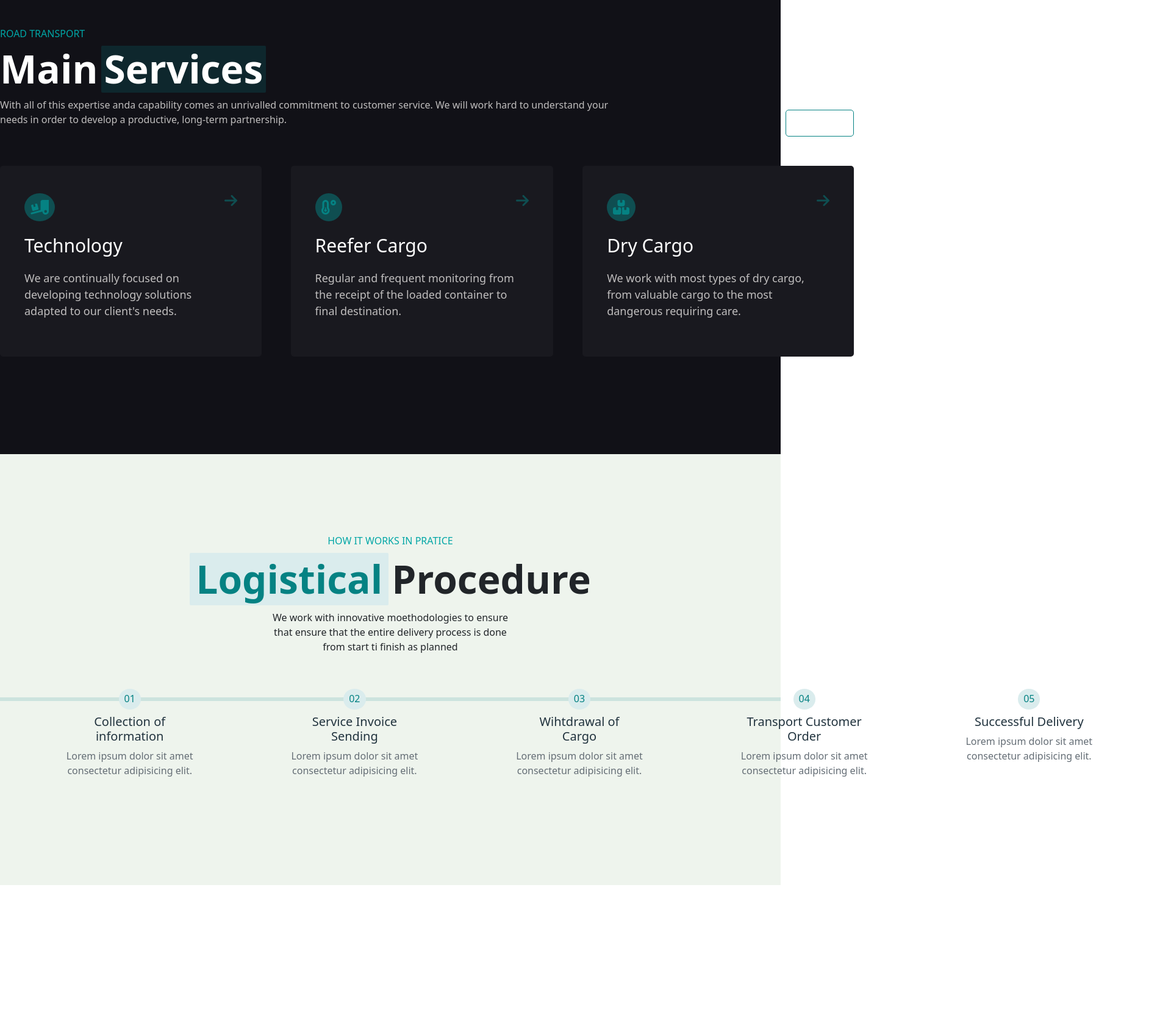
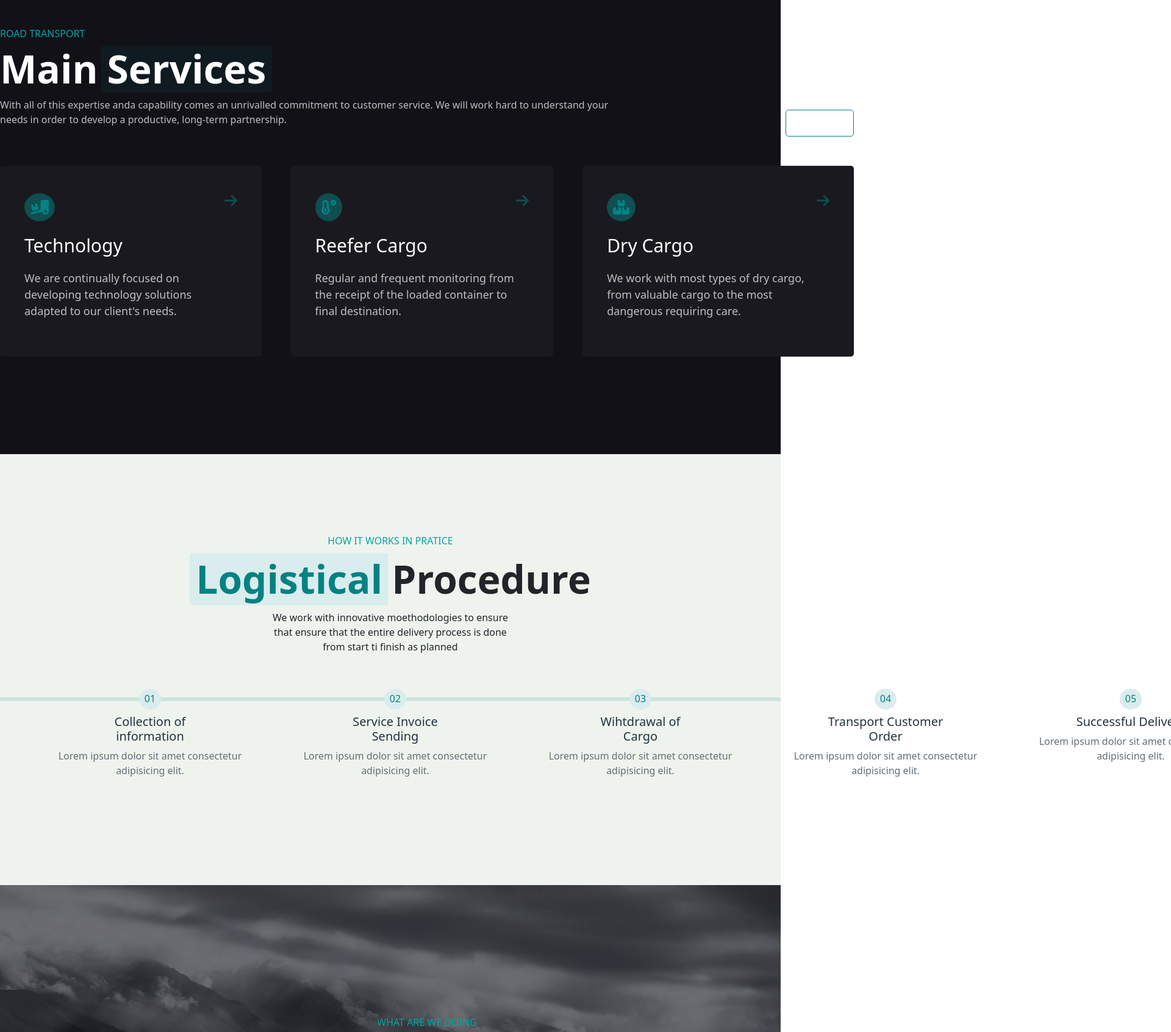
Before and after one commit to Gaki13/proj-html-vuejs, a Vue app: page / in a window 1280 px wide. Shown: the part 2106-3799 px from the top of the page at 61% size, 1920 px wide, since content can reach past the window. Before the commit the page ends 3558 px from the top, so only its background shows below. Built offline with nearby package versions, Linux system fonts and the light colour scheme.

Commit message:
aggiunta sezione results

```diff
--- a/src/assets/Style/__containers.scss
+++ b/src/assets/Style/__containers.scss
@@ -11,7 +11,7 @@
 }
 
 .container-large{
-    width: 118.75rem;
+    width: 131.25rem;
     margin: auto;
 }
 
--- a/src/assets/Style/__typo.scss
+++ b/src/assets/Style/__typo.scss
@@ -24,7 +24,7 @@ body{
     background-color: #daeced;
     padding: .3125rem .625rem;
     color: #058283;
-    border-radius: .125rem;
+    border-radius: .3125rem;
     font-size: 4rem;
     font-weight: bolder;
     margin-right: .3125rem;
@@ -42,11 +42,12 @@ body{
 }
 
 .boxed-title-dark{
-    background-color: rgba($color: #0e272d, $alpha: 5.0);
-    padding: 0 .3125rem ;
+    background-color: rgba( 14, 39, 45, 0.5);
+    padding: 0 .625rem ;
     color: white;
-    border-radius: .125rem;
+    border-radius: .3125rem;
     font-size: 4rem;
     font-weight: bolder;
     margin-left: .3125rem;
+    margin-right: .3125rem;
 }
--- a/src/components/BaseHeader/BaseHeader.vue
+++ b/src/components/BaseHeader/BaseHeader.vue
@@ -32,7 +32,7 @@ export default {
     background-repeat: no-repeat;
     background-size: cover;
       &-content{
-       height: 100%;
+        height: 100%;
         background-color: rgba(0,0,0,0.7);
       }
   }
--- a/src/components/BaseMain/SectionResults.vue
+++ b/src/components/BaseMain/SectionResults.vue
@@ -1,6 +1,36 @@
 <template>
   <div class="section">
-
+    <div class="container-st d-flex flex-column justify-content-center">
+      <!-- sezione del titolo -->
+      <div class="row">
+        <div class="col-12 text-center d-flex flex-column align-items-center">
+          <p class="upper-title">what are we doing</p>
+          <div class="section-title-dark">
+            <h2 class="boxed-title-dark">Results</h2>
+            <h2>in Numbers</h2>
+          </div>
+        </div>
+      </div>
+      <!-- corpo della sezione -->
+      <div class="row">
+        <div class="col-3">
+          <h3>128</h3>
+          <h4>Certifications</h4>
+        </div>
+        <div class="col-3">
+          <h3>230</h3>
+          <h4>Employees</h4>
+        </div>
+        <div class="col-3">
+          <h3>517</h3>
+          <h4>Customers</h4>
+        </div>
+        <div class="col-3">
+          <h3>94</h3>
+          <h4>Countries Served</h4>
+        </div>
+      </div>
+    </div>
   </div>
 </template>
 
@@ -11,5 +41,27 @@ export default {
 </script>
 
 <style lang="scss" scoped>
+  .section{
+    background-image: url(../../assets/img/bg-10.jpg);
+    height: 50rem;
+    background-repeat: no-repeat;
+    background-size: cover;
+    background-position-y: center;
+    .container-st{
+      height: 100%;
+      gap: 9.375rem;
+      .col-3{
+        text-align: center;
+        h3{
+          color: #00a6a6;
+          font-size: 2.75rem;
+        }
+        h4{
+          color: white;
+          font-size: 2rem;
+        }
+      }
+    }
 
+  }
 </style>
```
